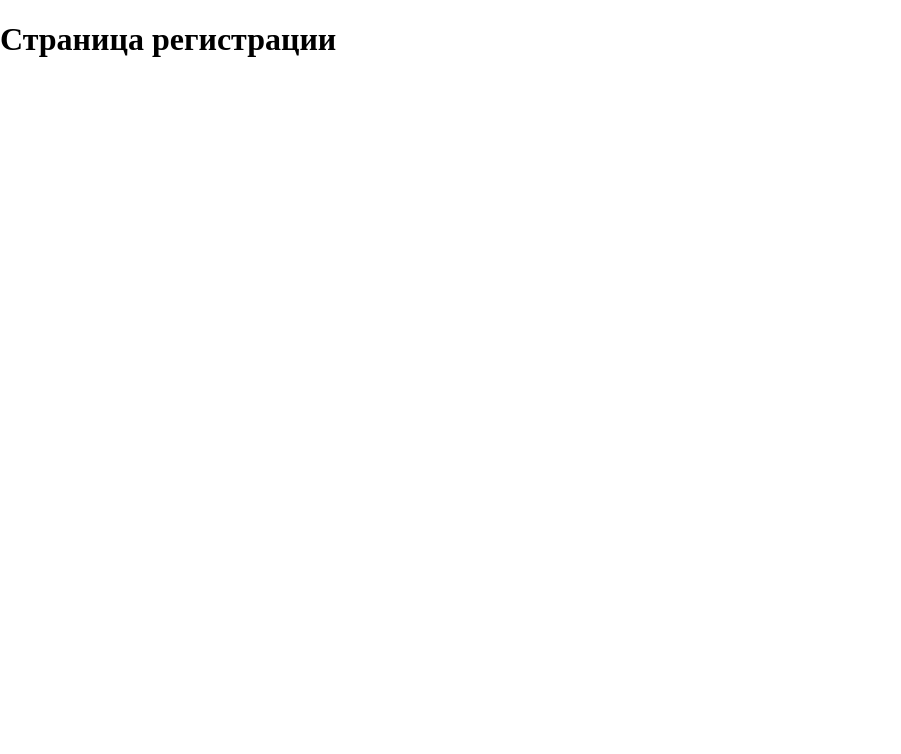
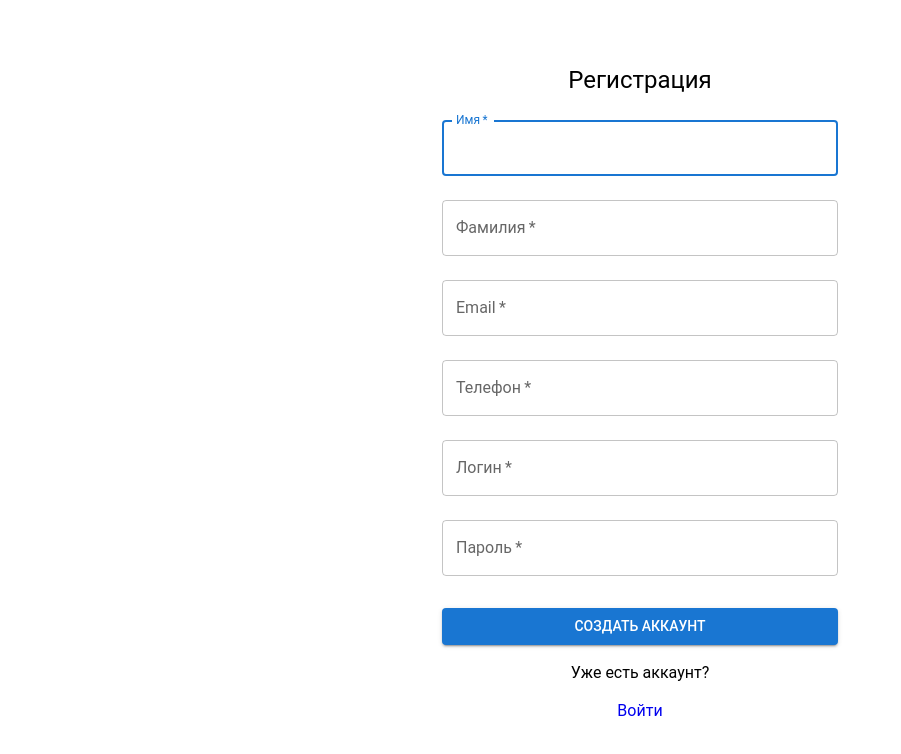
Before and after one commit to romatou/Praga, a React (Vite) app in the folder packages/client/: page /register in a window 1280 px wide. Shown: the top 754 px of the page, without its empty margins (0-901 px from the left). Built offline with nearby package versions, Linux system fonts and the light colour scheme.

Commit message:
Верстка страницы регистрации

```diff
--- a/packages/client/src/pages/register/Register.tsx
+++ b/packages/client/src/pages/register/Register.tsx
@@ -1,8 +1,111 @@
+import { Container, Box, TextField, Typography, Button, Stack } from "@mui/material";
+import { Link } from "react-router-dom";
+import { createTheme, ThemeProvider } from '@mui/material/styles';
+export default function Register() {
 
-export default function Register() {
+  const theme = createTheme({
+    typography: {
+      fontFamily: 'Roboto, sans-serif',
+    }
+  })
+
+  const handleRegister = (event: React.FormEvent<HTMLFormElement>) => {
+    event.preventDefault();
+    const data = new FormData(event.currentTarget);
+    console.log({
+      firstName: data.get('firstName'),
+      secondName: data.get('secondName'),
+      email: data.get('email'),
+      phone: data.get('phone'),
+      login: data.get('login'),
+      password: data.get('password'),
+    });
+  };
   return (
-    <>
-      <h1>Страница регистрации</h1>
-    </>
+    <ThemeProvider theme={theme}>
+    <Container component='main' maxWidth='xs'>
+      <Box
+      sx={{
+        marginTop: 8,
+        display: 'flex',
+        flexDirection: 'column',
+        alignItems: 'center',
+      }}
+      >
+      <Typography component="h1" variant="h5">Регистрация</Typography>
+      <Box component="form"  onSubmit={handleRegister} noValidate sx={{ mt: 1 }}>
+      <TextField
+              margin="normal"
+              required
+              fullWidth
+              id="firstName"
+              label="Имя"
+              name="firstName"
+              autoComplete="firstName"
+              autoFocus
+            />
+            <TextField
+              margin="normal"
+              required
+              fullWidth
+              id="secondName"
+              label="Фамилия"
+              name="secondName"
+              autoComplete="secondName"
+            />
+            <TextField
+              margin="normal"
+              required
+              fullWidth
+              id="email"
+              label="Email"
+              name="email"
+              autoComplete="email"
+            />
+            <TextField
+              margin="normal"
+              required
+              fullWidth
+              id="phone"
+              label="Телефон"
+              name="phone"
+              autoComplete="phone"
+            />
+            <TextField
+              margin="normal"
+              required
+              fullWidth
+              id="login"
+              label="Логин"
+              name="login"
+              autoComplete="login"
+            />
+            <TextField
+              margin="normal"
+              required
+              fullWidth
+              name="password"
+              label="Пароль"
+              type="password"
+              id="password"
+              autoComplete="current-password"
+            />
+            <Button
+              type="submit"
+              fullWidth
+              variant="contained"
+              sx={{ mt: 3, mb: 2 }}
+            > Создать аккаунт
+            </Button>
+            <Stack spacing={2} sx={{ textAlign: 'center' }}>
+              <Typography>Уже есть аккаунт?</Typography>
+              <Link to='/auth' style={{ textDecoration: 'none', fontFamily: 'Roboto, sans-serif' }}>
+                Войти
+              </Link>
+            </Stack>
+          </Box>
+      </Box>
+    </Container>
+    </ThemeProvider>
   )
 }
```
